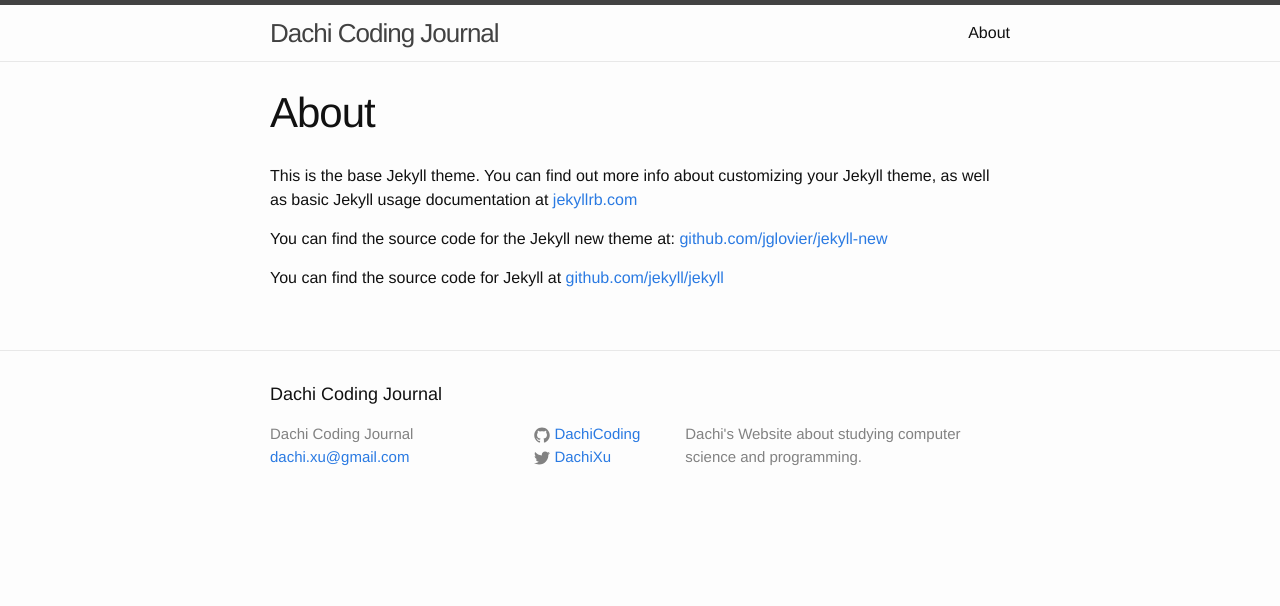
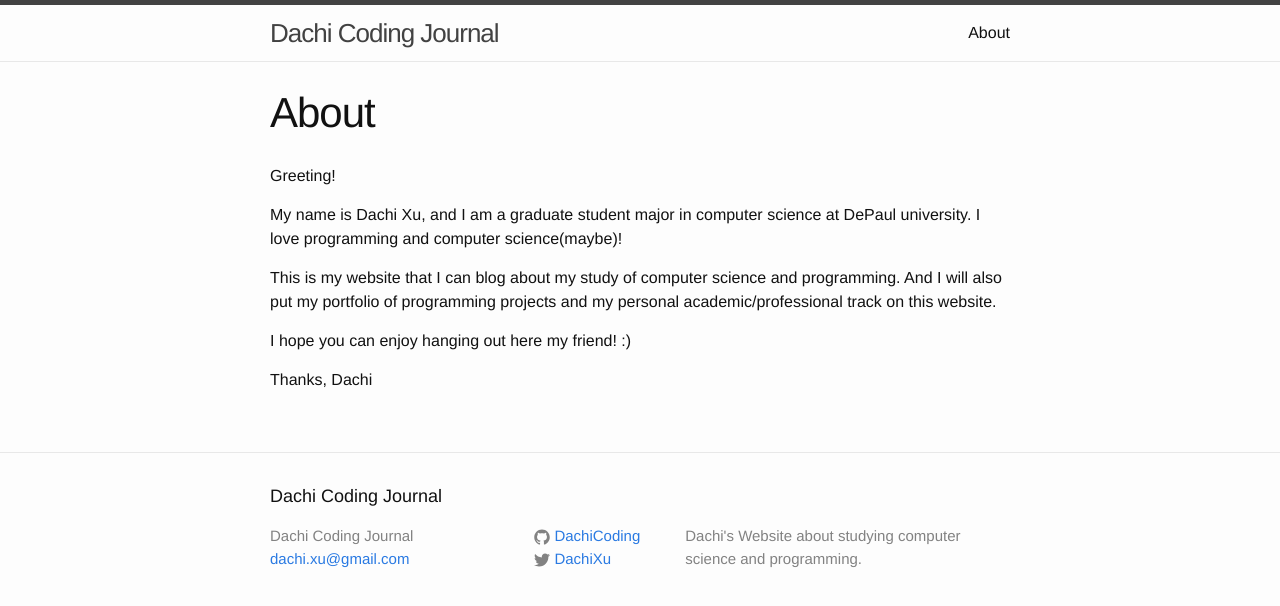
Before and after one commit to DachiCoding/dachicoding.github.io, a Jekyll site: the page built from about.md, in a window 1280 px wide. Shown: the top 606 px of the page. Built offline with Jekyll 4.4.1, drawn with Linux system fonts in a browser that asks for light colours.

Commit message:
updadte about.md

```diff
--- a/about.md
+++ b/about.md
@@ -4,8 +4,13 @@
 permalink: /about/
 ---
 
-This is the base Jekyll theme. You can find out more info about customizing your Jekyll theme, as well as basic Jekyll usage documentation at [jekyllrb.com](http://jekyllrb.com/)
+Greeting!
 
-You can find the source code for the Jekyll new theme at: [github.com/jglovier/jekyll-new](https://github.com/jglovier/jekyll-new)
+My name is Dachi Xu, and I am a graduate student major in computer science at DePaul university. I love programming and computer science(maybe)!
 
-You can find the source code for Jekyll at [github.com/jekyll/jekyll](https://github.com/jekyll/jekyll)
+This is my website that I can blog about my study of computer science and programming. And I will also put my portfolio of programming projects and my personal academic/professional track on this website.
+
+I hope you can enjoy hanging out here my friend! :)
+
+Thanks,
+Dachi
```
Also changed, not shown: dachi.html (added), hack.html (added).
